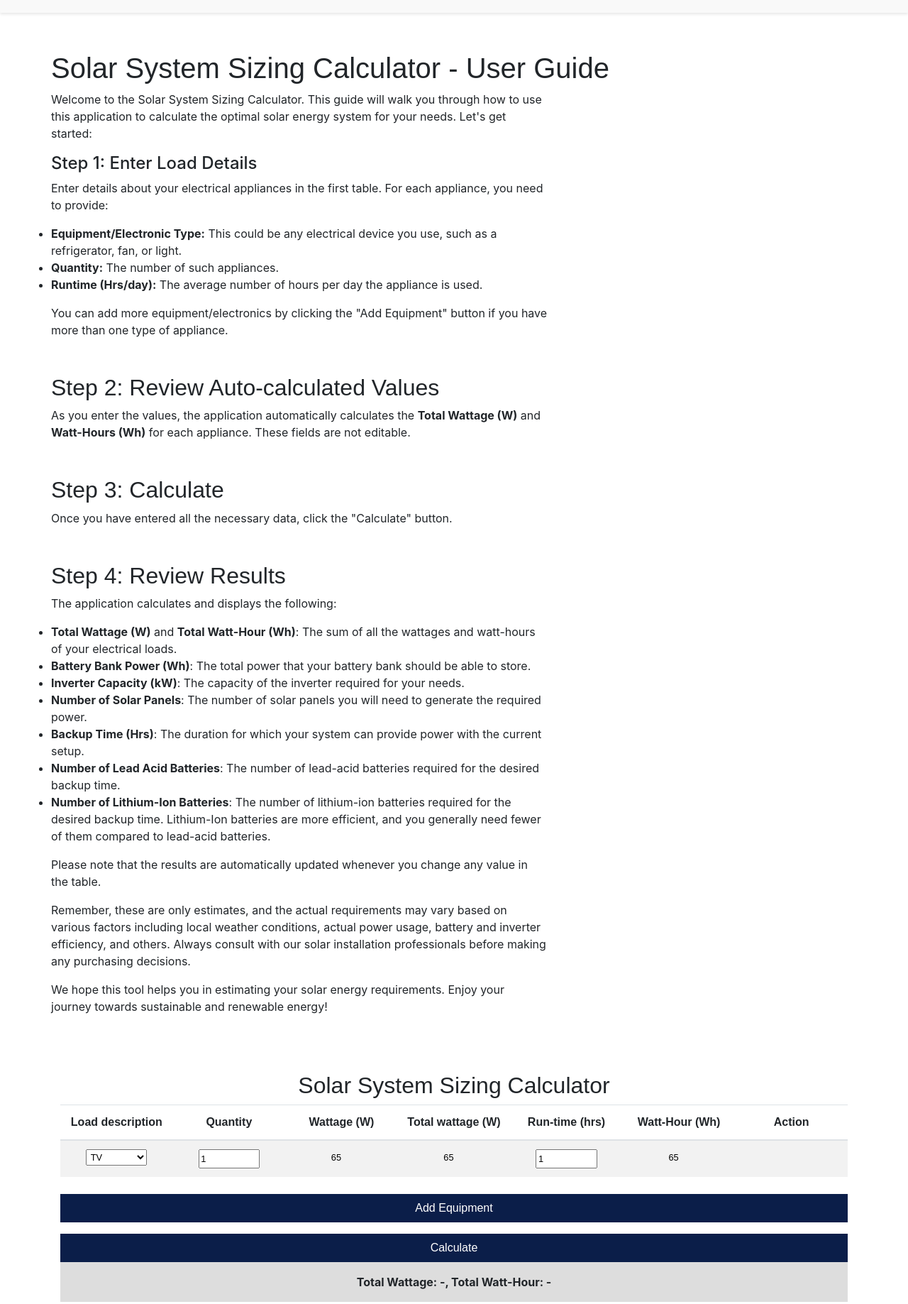
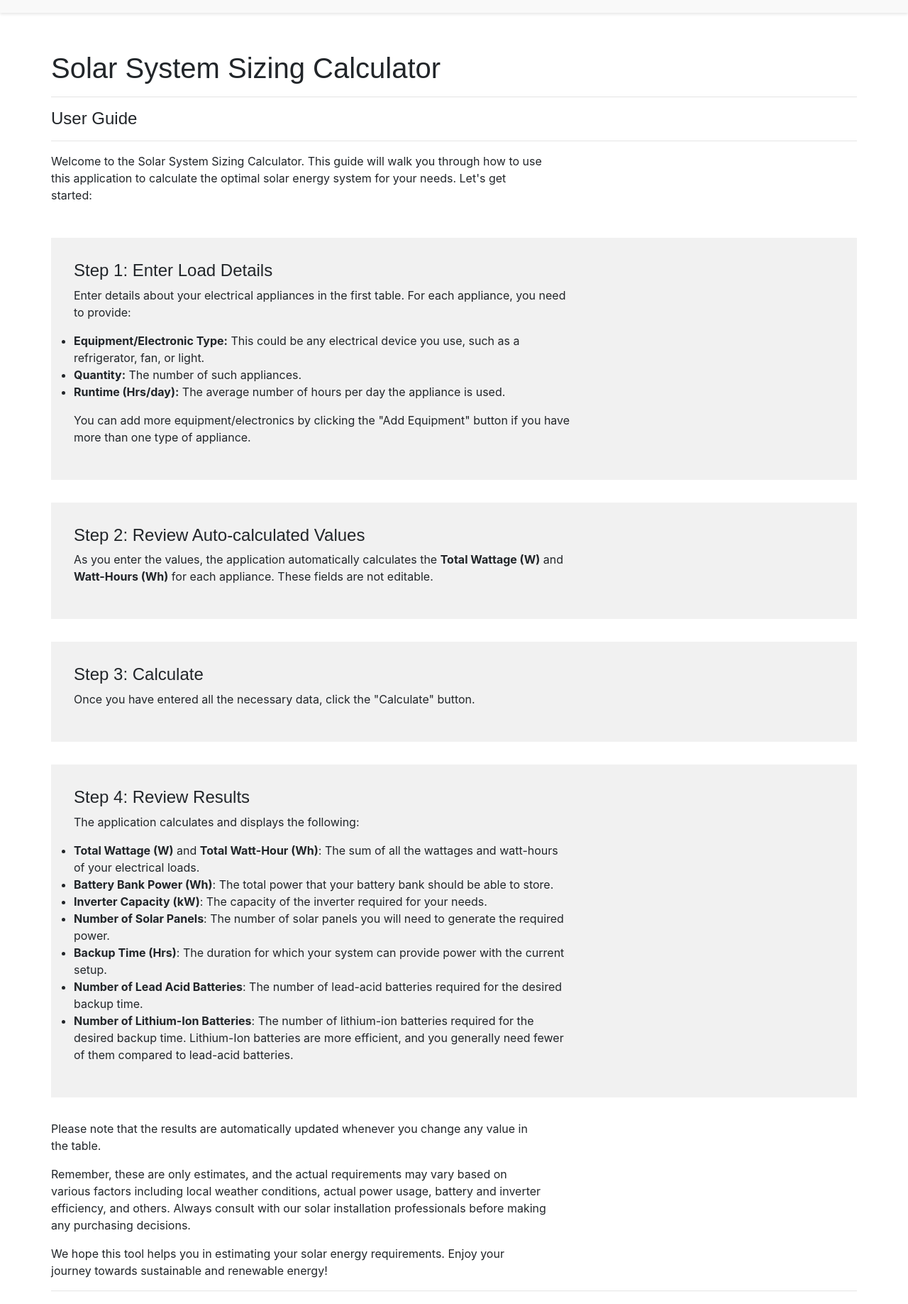
Before and after one commit to DexFA/LoadCalculator, a plain HTML site: page index.html in a window 1280 px wide. Shown: the part 60-1897 px from the top of the page at 71% size. Drawn offline with nearby package versions, Linux system fonts and the light colour scheme; a web font is replaced by a local one.

Commit message:
Add more styling to the page.

```diff
--- a/index.html
+++ b/index.html
@@ -24,9 +24,15 @@
     </header>
 
     <div class="guide-container">
-      <h1>Solar System Sizing Calculator - User Guide</h1>
+      <div class="title-container">
+        <h1>Solar System Sizing Calculator</h1>
+        <hr>
+        <h4>User Guide</h4>
+        <hr>
         <p>Welcome to the Solar System Sizing Calculator. This guide will walk you through how to use this application to calculate the optimal solar energy system for your needs. Let's get started:</p>
+      </div>
 
+      <div class="step-container">
         <h4>Step 1: Enter Load Details</h4>
         <p>Enter details about your electrical appliances in the first table. For each appliance, you need to provide:</p>
         <ul>
@@ -35,14 +41,20 @@
           <li><strong>Runtime (Hrs/day):</strong> The average number of hours per day the appliance is used.</li>
         </ul>
         <p>You can add more equipment/electronics by clicking the "Add Equipment" button if you have more than one type of appliance.</p>
+      </div>
 
-      <h2>Step 2: Review Auto-calculated Values</h2>
+      <div class="step-container">
+        <h4>Step 2: Review Auto-calculated Values</h4>
         <p>As you enter the values, the application automatically calculates the <strong>Total Wattage (W)</strong> and <strong>Watt-Hours (Wh)</strong> for each appliance. These fields are not editable.</p>
+      </div>
 
-      <h2>Step 3: Calculate</h2>
+      <div class="step-container">
+        <h4>Step 3: Calculate</h4>
         <p>Once you have entered all the necessary data, click the "Calculate" button.</p>
+      </div>
 
-      <h2>Step 4: Review Results</h2>
+      <div class="step-container">
+        <h4>Step 4: Review Results</h4>
         <p>The application calculates and displays the following:</p>
         <ul>
           <li><strong>Total Wattage (W)</strong> and <strong>Total Watt-Hour (Wh)</strong>: The sum of all the wattages and watt-hours of your electrical loads.</li>
@@ -53,16 +65,18 @@
           <li><strong>Number of Lead Acid Batteries</strong>: The number of lead-acid batteries required for the desired backup time.</li>
           <li><strong>Number of Lithium-Ion Batteries</strong>: The number of lithium-ion batteries required for the desired backup time. Lithium-Ion batteries are more efficient, and you generally need fewer of them compared to lead-acid batteries.</li>
         </ul>
+      </div>
       <p>Please note that the results are automatically updated whenever you change any value in the table.</p>
 
       <p>Remember, these are only estimates, and the actual requirements may vary based on various factors including local weather conditions, actual power usage, battery and inverter efficiency, and others. Always consult with our solar installation professionals before making any purchasing decisions.</p>
 
       <p>We hope this tool helps you in estimating your solar energy requirements. Enjoy your journey towards sustainable and renewable energy!</p>
+      <hr>
     </div>
 
     <!-- Main Table -->
     <div class="container">
-      <h2>Solar System Sizing Calculator</h2>
+      <h2>Calculator</h2>
       <div class="table-responsive">
         <table class="table table-striped responsive-table" id="loadTable">
           <thead>
@@ -245,9 +259,12 @@
           </table>
 
         </div>
-        <div class="appreciation">
+        </div>
+        <hr>
+        <div class="appreciation-container">
           <p>Thank you for using our Solar System Sizing Calculator to estimate your solar energy requirements. We appreciate your commitment towards sustainable and renewable energy solutions. To proceed further and explore our payment plan options, we kindly encourage you to fill out the form below. Your registration will help us understand your needs better and provide you with personalized assistance. We look forward to assisting you in your solar energy journey.</p>
         </div>
+        <div class="google-form">
           <iframe src="https://docs.google.com/forms/d/e/1FAIpQLSeEyuCCWNe46cwVM0MURwD5qcALc-7W7vkfPmVP5fpEg_wRlQ/viewform?embedded=true" width="640" height="3239" frameborder="0" marginheight="0" marginwidth="0">Loading…</iframe>
         </div>
 
--- a/style.css
+++ b/style.css
@@ -23,7 +23,10 @@
   font-display: swap;
 }
 
-
+h1, h2, h3, h4, h5, h6 {
+  text-align: left;
+  font-family: 'Gotham Rounded', sans-serif;
+}
 
 body {
   background-color: #f4f4f4;
@@ -83,6 +86,10 @@ body {
   color: #000;
 }
 
+.title-container {
+  margin-bottom: 3rem;
+}
+
 .guide-container {
   max-width: 1200px;
   min-width: 320px;
@@ -99,6 +106,12 @@ body {
   margin-top: 50px;
 }
 
+.step-container {
+  background-color: #F1F1F1;
+  padding: 2rem;
+  margin-bottom: 2rem;
+}
+
 .container {
   max-width: 1200px;
   min-width: 320px;
@@ -109,12 +122,6 @@ body {
 
 .container h2 {
   text-align: center;
-}
-
-h1, h2 {
-  text-align: left;
-  margin-bottom: 2rem;
-  font-family: 'Gotham Rounded', sans-serif;
 }
 
 .non-editable-input {
@@ -216,8 +223,20 @@ button:hover {
   margin: 0 auto;
 }
 
+.appreciation-container {
+  text-align: center;
+  margin: 0 auto;
+}
 
+.appreciation-container p {
+  text-align: left;
+  margin-bottom: 3rem;
+  margin-top: 3rem;
+}
 
+.google-form {
+  text-align: left;
+}
 
 /* Media Queries */
 @media screen and (max-width: 600px) {
```
Lines whose indentation alone changed are shown as unchanged.
